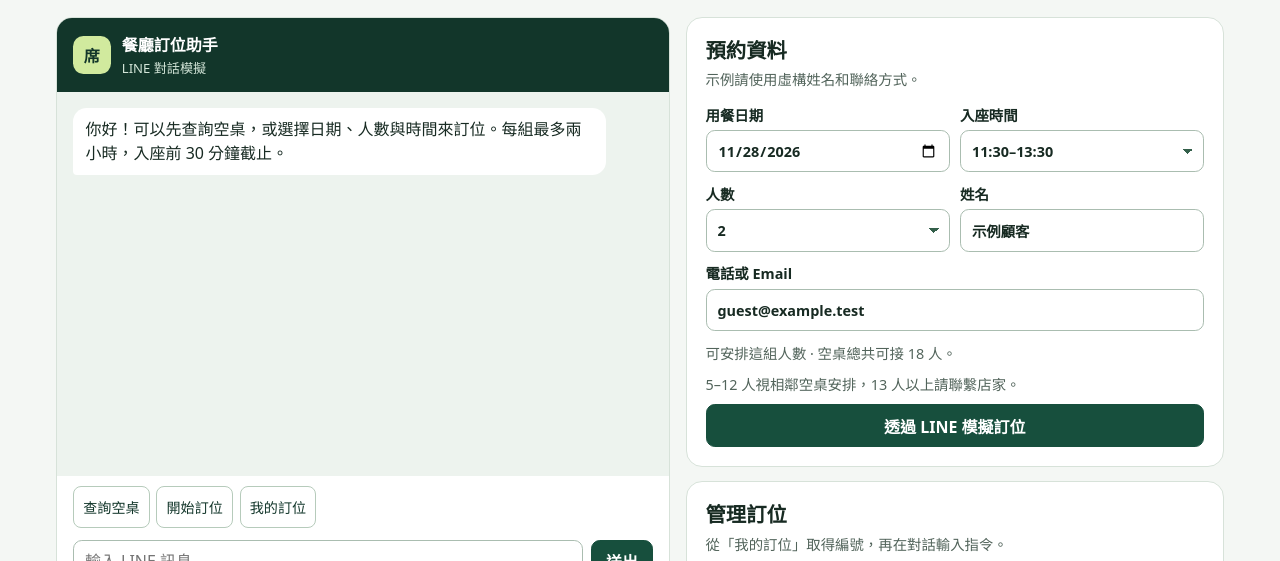
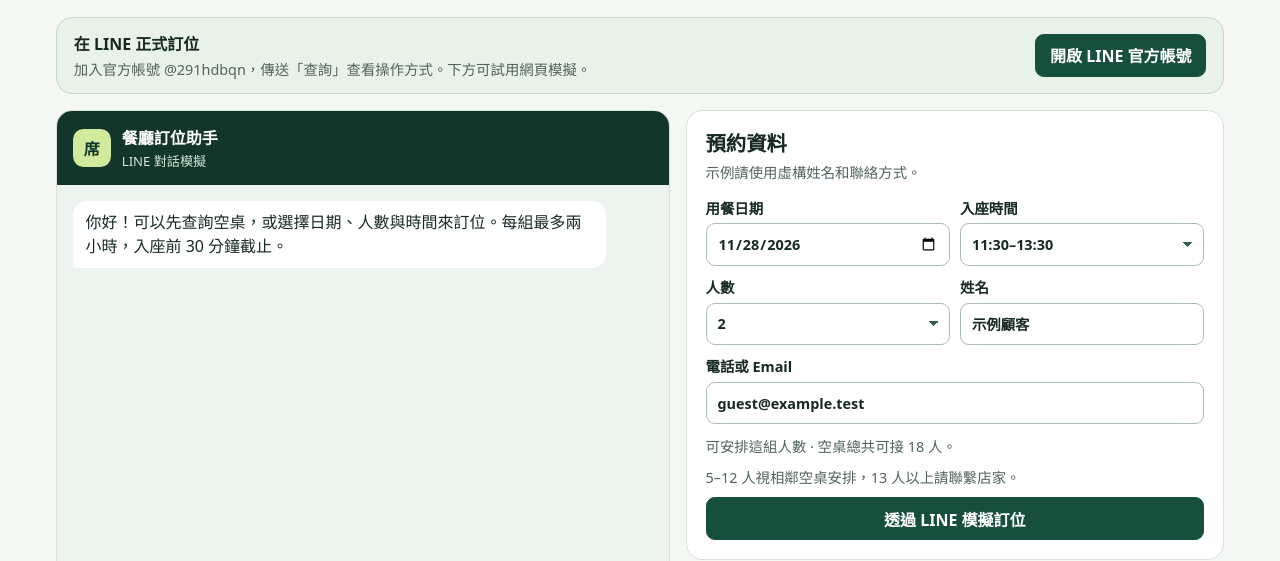
Before and after one commit to Joseph-MingEn/ntou-restaurant-reservations, a website: page site/index.html in a window 1280 px wide. Both pictures are taken after a click on the link "LINE 訂位". Shown: the part 231-792 px from the top of the page. Drawn offline with Linux system fonts and the light colour scheme.

Commit message:
Add live LINE Official Account entry point

```diff
--- a/site/index.html
+++ b/site/index.html
@@ -6,7 +6,7 @@
   <meta name="theme-color" content="#12362a">
   <meta name="description" content="用 LINE 查詢與訂位，從業主看板掌握備餐人數和桌況。">
   <title>餐廳預約系統</title>
-  <link rel="stylesheet" href="./style.css?v=3">
+  <link rel="stylesheet" href="./style.css?v=4">
   <script type="module" src="./app.js?v=3"></script>
 </head>
 <body>
@@ -91,6 +91,10 @@
           <p>查詢空桌、建立訂位，或管理自己的訂位。</p>
         </div>
       </div>
+      <div class="line-official">
+        <div><strong>在 LINE 正式訂位</strong><p>加入官方帳號 @291hdbqn，傳送「查詢」查看操作方式。下方可試用網頁模擬。</p></div>
+        <a class="primary" href="https://line.me/R/ti/p/%40291hdbqn">開啟 LINE 官方帳號</a>
+      </div>
       <div class="line-layout">
         <section class="panel chat" aria-label="LINE 對話模擬器">
           <div class="chat-head"><span class="chat-avatar" aria-hidden="true">席</span><div><strong>餐廳訂位助手</strong><div>LINE 對話模擬</div></div></div>
--- a/site/style.css
+++ b/site/style.css
@@ -202,3 +202,20 @@ meter::-webkit-meter-optimum-value { background: #609170; border-radius: 9px; }
   .guest-table strong { font-size: .86rem; }
   .guest-table small { font-size: .68rem; }
 }
+
+.line-official {
+  display: flex;
+  align-items: center;
+  justify-content: space-between;
+  gap: .75rem;
+  border: 1px solid #c3d8c7;
+  border-radius: var(--radius);
+  background: var(--green-light);
+  padding: .85rem 1.05rem;
+  margin-bottom: 1rem;
+}
+.line-official p { margin-top: .18rem; color: var(--muted); font-size: .9rem; }
+.line-official a { display: inline-flex; align-items: center; justify-content: center; text-decoration: none; white-space: nowrap; }
+@media (max-width: 36rem) {
+  .line-official { flex-direction: column; align-items: flex-start; padding: .86rem; }
+}
```
Also changed, not shown: README.md.
